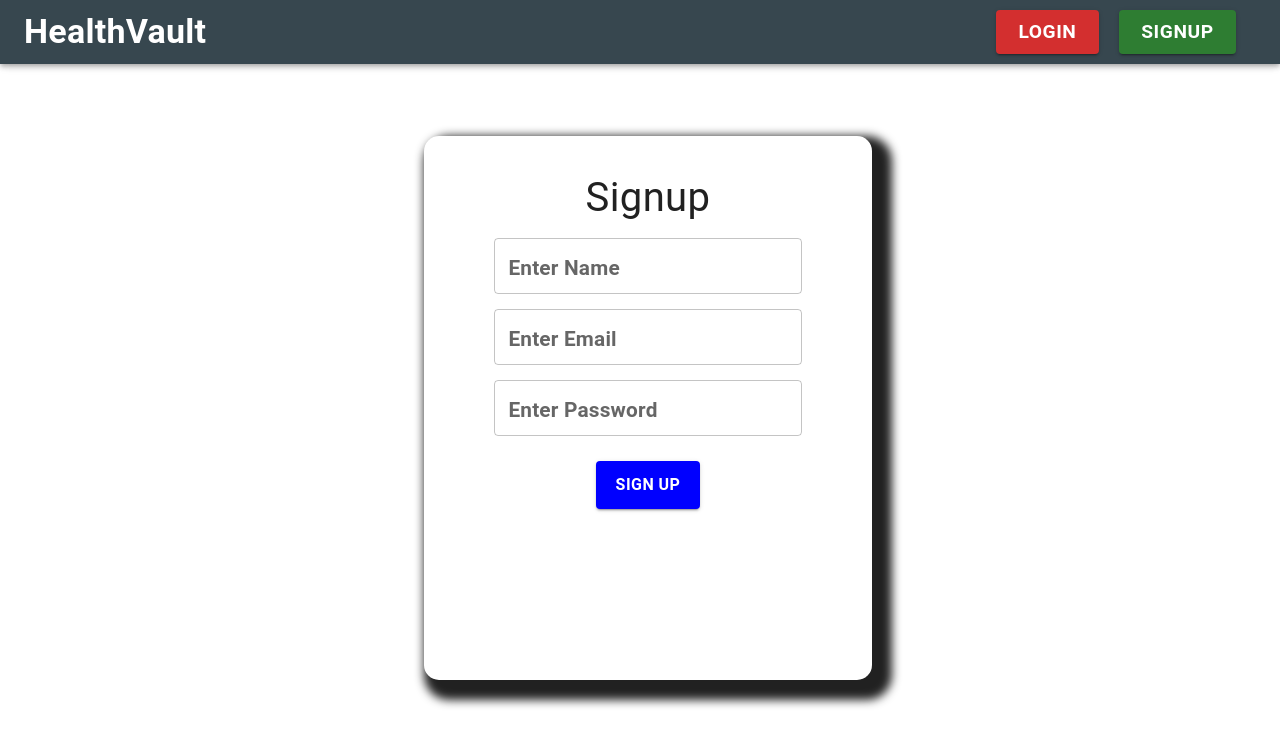
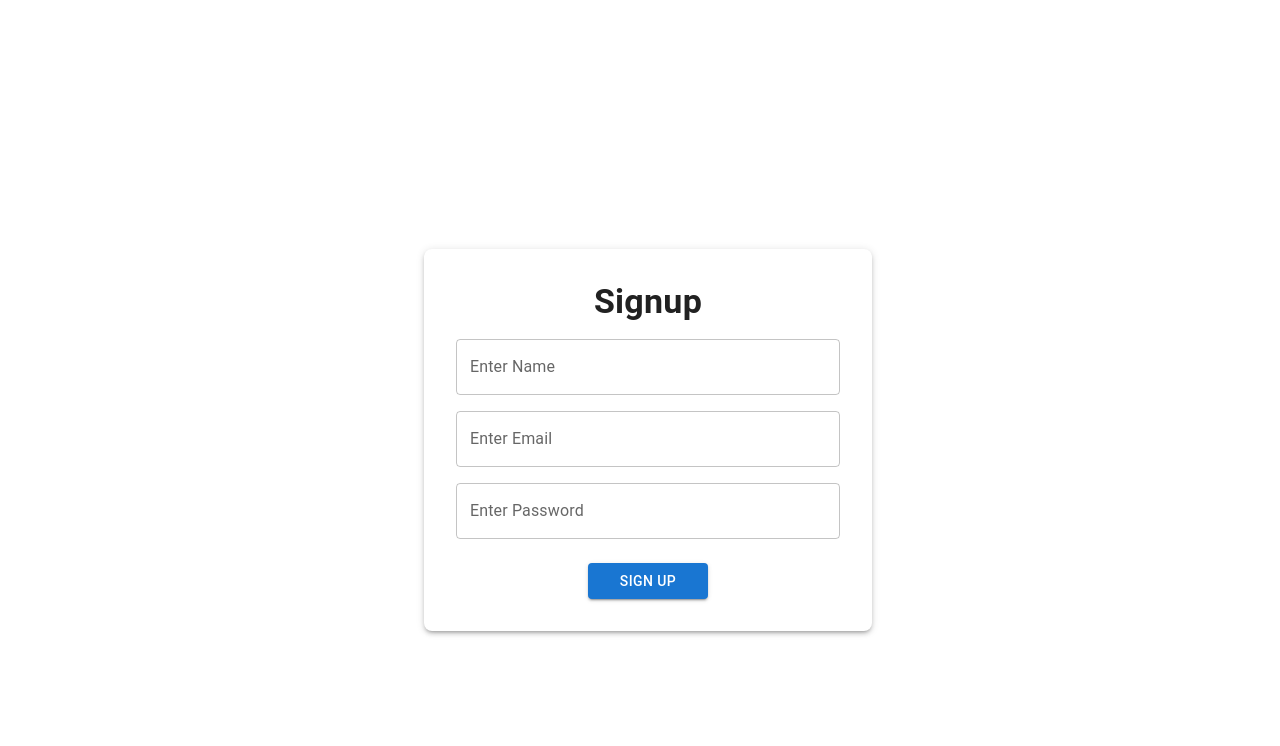
Before and after one commit to Priyanka-28-BM/HealthVault, a React (Vite) app in the folder client/: page /signup in a window 1280 px wide. Shown: the top 746 px of the page. Built offline with nearby package versions, Linux system fonts and the light colour scheme.

Commit message:
frontend-design

```diff
--- a/client/src/components/Login.jsx
+++ b/client/src/components/Login.jsx
@@ -1,12 +1,14 @@
 import React, { useState } from "react";
-import { Box, Button, Paper, TextField, Typography } from "@mui/material";
+import { Box, Button, Paper, TextField, Typography, IconButton, InputAdornment } from "@mui/material";
+import { Visibility, VisibilityOff } from "@mui/icons-material";
 import { useNavigate } from "react-router-dom";
-import { supabase } from "../config/supabaseClient"; // Ensure this is correctly configured
+import { supabase } from "../config/supabaseClient";
 
 const Login = () => {
   // State variables for email, password, and error messages
   const [email, setEmail] = useState("");
   const [password, setPassword] = useState("");
+  const [showPassword, setShowPassword] = useState(false);
   const [error, setError] = useState("");
   const navigate = useNavigate();
 
@@ -33,17 +35,13 @@ const Login = () => {
     setError("");
 
     try {
-      // Authenticate user with Supabase using email and password
-      const { data, error } = await supabase.auth.signInWithPassword({
-        email,
-        password,
-      });
+      const { data, error } = await supabase.auth.signInWithPassword({ email, password });
 
       if (error) {
         setError(error.message || "Login failed. Please try again.");
       } else {
         console.log("Login successful:", data);
-        navigate("/home"); // Redirect to homepage
+        navigate("/home");
       }
     } catch (err) {
       setError("Something went wrong. Please check your connection and try again.");
@@ -55,41 +53,57 @@ const Login = () => {
       <Paper
         style={paperstyle}
         sx={{
-          width: {
-            xs: "80vw",
-            sm: "50vw",
-            md: "40vw",
-            lg: "30vw",
-            xl: "20vw",
-          },
-          height: "60vh",
+          p: 4,
+          mt: 8,
+          width: { xs: "80vw", sm: "50vw", md: "40vw", lg: "30vw", xl: "20vw" },
+          boxShadow: 3,
+          borderRadius: 2,
+          textAlign: "center",
         }}
       >
         <form onSubmit={handleLogin}>
-          <Typography style={heading}>Login</Typography>
+          <Typography variant="h4" fontWeight="bold">Login</Typography>
 
           <TextField
-            style={row}
+            fullWidth
             label="Enter Email"
             type="email"
             value={email}
             onChange={(e) => setEmail(e.target.value)}
-            fullWidth
+            sx={{ mt: 2 }}
             required
           />
           <TextField
-            style={row}
+            fullWidth
             label="Enter Password"
-            type="password"
+            type={showPassword ? "text" : "password"}
             value={password}
             onChange={(e) => setPassword(e.target.value)}
-            fullWidth
+            sx={{ mt: 2 }}
             required
+            InputProps={{
+              endAdornment: (
+                <InputAdornment position="end">
+                  <IconButton onClick={() => setShowPassword(!showPassword)}>
+                    {showPassword ? <VisibilityOff /> : <Visibility />}
+                  </IconButton>
+                </InputAdornment>
+              ),
+            }}
           />
-          {error && <Typography style={errorText}>{error}</Typography>}
-          <Button variant="contained" type="submit" style={btnStyle}>
+
+          {error && <Typography color="error" sx={{ mt: 2 }}>{error}</Typography>}
+
+          <Button variant="contained" type="submit" sx={{ mt: 3, px: 4, backgroundColor: "green" }}>
             Login
           </Button>
+
+          <Typography sx={{ mt: 2 }}>
+            Don't have an account?{" "}
+            <Button onClick={() => navigate("/signup")} color="primary">
+              Sign up here
+            </Button>
+          </Typography>
         </form>
       </Paper>
     </Box>
--- a/client/src/components/Navbar.jsx
+++ b/client/src/components/Navbar.jsx
@@ -1,12 +1,15 @@
 import React from "react";
-import { Link, useLocation } from "react-router-dom"; // Import useLocation
+import { Link, useLocation, useNavigate } from "react-router-dom";
 import AppBar from "@mui/material/AppBar";
 import Toolbar from "@mui/material/Toolbar";
 import Typography from "@mui/material/Typography";
 import Button from "@mui/material/Button";
+import { Box, Container, Grid, Paper } from "@mui/material";
 
 export const Navbar = ({ isLoggedIn }) => {
-  const location = useLocation(); // Get the current route
+  const location = useLocation();
+  const navigate = useNavigate();
+
   const button = {
     marginRight: "20px",
     fontSize: "1.2rem",
@@ -14,55 +17,103 @@ export const Navbar = ({ isLoggedIn }) => {
     padding: "0.3rem 1.4rem",
   };
 
-  // Only display the Navbar on the Signup and Login pages
-  if (location.pathname==="/home") {
+  // Hide Navbar on home, login, and signup pages
+  if (["/home", "/signup", "/login"].includes(location.pathname)) {
     return null;
   }
 
   return (
-    <AppBar
-      sx={{
-        bgcolor: "#37474F", // Charcoal Gray
-      }}
-    >
+    <>
+      {/* Navbar Section */}
+      <AppBar sx={{ bgcolor: "#37474F" }}>
         <Toolbar>
           <Typography
             variant="h4"
             component="div"
-          sx={{
-            flexGrow: 1,
-            fontWeight: "bold",
-            color: "primary.contrastText",
-          }}
+            sx={{ flexGrow: 1, fontWeight: "bold", color: "primary.contrastText" }}
           >
             HealthVault
           </Typography>
 
-        {!isLoggedIn ? (
+          {!isLoggedIn && (
             <>
-            <Button
-              variant="contained"
-              style={button}
-              color="error"
-              component={Link}
-              to="/login"
-            >
+              <Button variant="contained" style={button} color="error" component={Link} to="/login">
                 Login
               </Button>
 
-            <Button
-              variant="contained"
-              style={button}
-              color="success"
-              component={Link}
-              to="/signup"
-            >
+              <Button variant="contained" style={button} color="success" component={Link} to="/signup">
                 Signup
               </Button>
             </>
-        ) : null}
+          )}
         </Toolbar>
       </AppBar>
+
+      {/* Informational Section */}
+      <Box sx={{ mt: 15, mb: 5, textAlign: "center", p: 4 }}>
+        <Container>
+          {/* Hero Section */}
+          <Typography variant="h3" fontWeight="bold" color="text.primary">
+            Your Personal Health Wallet
+          </Typography>
+          <Typography variant="h6" color="text.secondary" sx={{ mt: 2 }}>
+            Securely track, manage, and improve your well-being with AI-powered insights.
+          </Typography>
+
+          {/* Features Section */}
+          <Grid container spacing={3} justifyContent="center" sx={{ mt: 4 }}>
+            {[
+              { title: "⚡ Quick & Simple", desc: "Fast access to your health data anywhere." },
+              { title: "📂 Easy Records Access", desc: "Manage all your medical history in one place." },
+              { title: "🤖 AI-Chatbot", desc: "Get smart recommendations on home remedies & health-related queries." },
+              { title: "🔒 Secure Data", desc: "Your medical records are encrypted and safe." },
+            ].map((feature, index) => (
+              <Grid item xs={12} sm={6} md={3} key={index}>
+                <Paper
+                  elevation={3}
+                  sx={{
+                    p: 3,
+                    height: "100%",
+                    display: "flex",
+                    flexDirection: "column",
+                    justifyContent: "center",
+                    alignItems: "center",
+                    textAlign: "center",
+                    transition: "transform 0.3s ease, box-shadow 0.3s ease",
+                    "&:hover": {
+                      transform: "scale(1.05)",
+                      boxShadow: "0px 8px 20px rgba(0, 0, 0, 0.2)",
+                    },
+                  }}
+                >
+                  <Typography variant="h6" fontWeight="bold">
+                    {feature.title}
+                  </Typography>
+                  <Typography color="text.secondary" sx={{ mt: 1 }}>
+                    {feature.desc}
+                  </Typography>
+                </Paper>
+              </Grid>
+            ))}
+          </Grid>
+
+          {/* Call to Action */}
+          <Box sx={{ mt: 11.5 }}>
+            <Button
+              variant="contained"
+              color="primary"
+              size="large"
+              onClick={() => {
+                navigate("/signup");
+                window.scrollTo(0, 0); // Ensure the page starts from the top
+              }}
+            >
+              Get Started Now
+            </Button>
+          </Box>
+        </Container>
+      </Box>
+    </>
   );
 };
 
--- a/client/src/components/Signup.jsx
+++ b/client/src/components/Signup.jsx
@@ -1,15 +1,26 @@
-import React, { useState } from "react";
+import React, { useState, useEffect } from "react";
 import { useNavigate } from "react-router-dom";
 import { supabase } from "../config/supabaseClient";
 import { Box, Paper, Typography, TextField, Button } from "@mui/material";
 
 const Signup = () => {
-    // State variables for user input and error handling
     const [name, setName] = useState("");
     const [email, setEmail] = useState("");
     const [password, setPassword] = useState("");
     const [error, setError] = useState("");
+    const [isRegistered, setIsRegistered] = useState(false); // To track if user is already registered
     const navigate = useNavigate();
+
+    // Check if user is already registered
+    useEffect(() => {
+        const checkUser = async () => {
+            const { data: { session } } = await supabase.auth.getSession();
+            if (session) {
+                setIsRegistered(true);
+            }
+        };
+        checkUser();
+    }, []);
 
     // Handle form submission
     const handleSubmit = async (e) => {
@@ -21,7 +32,6 @@ const Signup = () => {
         }
 
         try {
-            // Sign up the user with Supabase authentication
             const { data: authData, error: authError } = await supabase.auth.signUp({
                 email,
                 password,
@@ -31,8 +41,7 @@ const Signup = () => {
                 throw authError;
             }
 
-            // Insert user profile into the `profiles` table
-            const { data: profileData, error: profileError } = await supabase
+            const { error: profileError } = await supabase
                 .from("profiles")
                 .insert([{ id: authData.user.id, name, email }]);
 
@@ -41,89 +50,54 @@ const Signup = () => {
             }
 
             alert("Signup successful! Check your email for confirmation.");
-            navigate("/login"); // Redirect to login page
+            navigate("/login");
         } catch (err) {
             setError(err.message);
         }
     };
 
-    const paperStyle = {
-        padding: "2rem",
-        display: "flex",
-        flexDirection: "column",
-        alignItems: "center",
-        boxShadow: "10px 10px 10px 10px",
-        borderRadius: "15px",
-        margin: "100px auto",
-    };
-
-    const heading = {
-        fontSize: "2.5rem",
-        fontWeight: "600vw",
-        marginBottom: "10px",
-    };
-
-    const row = {
-        marginBottom: "15px",
-        width: "80%",
-    };
-
-    const btnStyle = {
-        marginTop: "10px",
-        padding: "10px 20px",
-        backgroundColor: "blue",
-        color: "white",
-        fontSize: "1rem",
-        fontWeight: "bold",
-    };
-
     return (
         <Box align="center">
             <Paper
-                style={paperStyle}
                 sx={{
-                    width: {
-                        xs: "80vw",
-                        sm: "50vw",
-                        md: "40vw",
-                        lg: "30vw",
-                        xl: "20vw",
-                    },
-                    height: "60vh",
+                    p: 4, mt: 8,
+                    width: { xs: "80vw", sm: "50vw", md: "40vw", lg: "30vw", xl: "20vw" },
+                    boxShadow: 3, borderRadius: 2, textAlign: "center"
                 }}
             >
                 <form onSubmit={handleSubmit}>
-                    <Typography style={heading}>Signup</Typography>
-                    {error && <Typography style={{ color: "red" }}>{error}</Typography>}
+                    <Typography variant="h4" fontWeight="bold">Signup</Typography>
+                    {error && <Typography color="error" sx={{ mt: 1 }}>{error}</Typography>}
 
                     <TextField
-                        style={row}
-                        sx={{ label: { fontWeight: "700", fontSize: "1.3rem" } }}
-                        label="Enter Name"
-                        type="text"
-                        value={name}
-                        onChange={(e) => setName(e.target.value)}
+                        fullWidth label="Enter Name" type="text"
+                        value={name} onChange={(e) => setName(e.target.value)}
+                        sx={{ mt: 2 }}
                     />
                     <TextField
-                        style={row}
-                        sx={{ label: { fontWeight: "700", fontSize: "1.3rem" } }}
-                        label="Enter Email"
-                        type="email"
-                        value={email}
-                        onChange={(e) => setEmail(e.target.value)}
+                        fullWidth label="Enter Email" type="email"
+                        value={email} onChange={(e) => setEmail(e.target.value)}
+                        sx={{ mt: 2 }}
                     />
                     <TextField
-                        style={row}
-                        sx={{ label: { fontWeight: "700", fontSize: "1.3rem" } }}
-                        label="Enter Password"
-                        type="password"
-                        value={password}
-                        onChange={(e) => setPassword(e.target.value)}
+                        fullWidth label="Enter Password" type="password"
+                        value={password} onChange={(e) => setPassword(e.target.value)}
+                        sx={{ mt: 2 }}
                     />
-                    <Button variant="contained" type="submit" style={btnStyle}>
+                    <Button variant="contained" type="submit" sx={{ mt: 3, px: 4 }}>
                         Sign Up
                     </Button>
                 </form>
+
+                {/* Show login link if user is already registered */}
+                {isRegistered && (
+                    <Typography sx={{ mt: 2 }}>
+                        Already have an account?{" "}
+                        <Button onClick={() => navigate("/login")} color="primary">
+                            Login here
+                        </Button>
+                    </Typography>
+                )}
             </Paper>
         </Box>
     );
```
Lines whose indentation alone changed are shown as unchanged.
